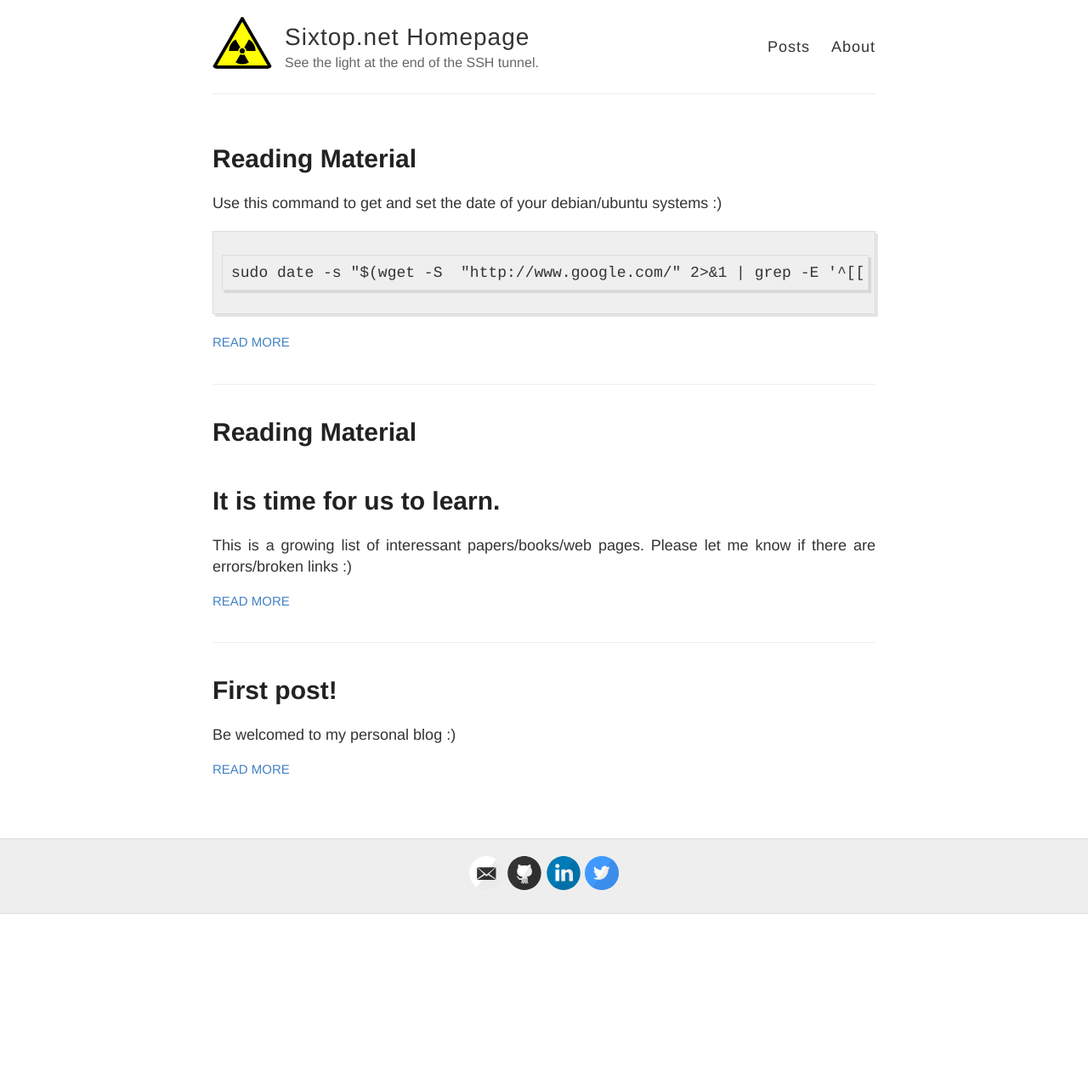
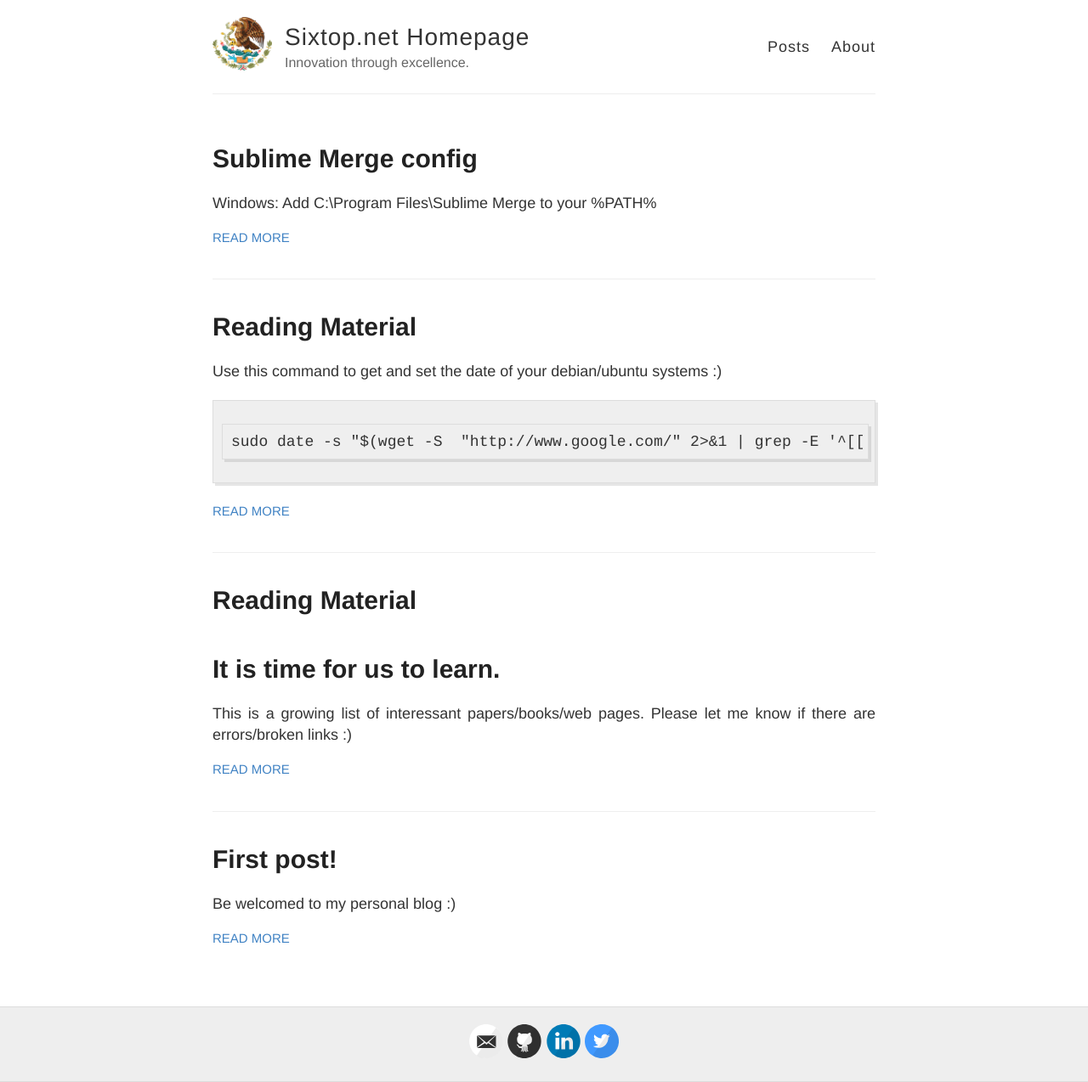
Before and after one commit to sixtop/sixtop.github.io, a Jekyll site: the page built from posts.html, in a window 1280 px wide. Shown: the whole page at 85% size. Built offline with Jekyll 4.4.1, drawn with Linux system fonts in a browser that asks for light colours; before the commit the page ends 1076 px from its top, so only the background shows below that.

Commit message:
September 3 update

````diff
--- a/_config.yml
+++ b/_config.yml
@@ -6,10 +6,10 @@
 name: Sixtop.net Homepage
 
 # Short bio or description (displayed in the header)
-description: See the light at the end of the SSH tunnel.
+description: Innovation through excellence.
 
 # URL of your avatar or profile pic (you could use your GitHub profile pic)
-avatar: /images/warning.jpg
+avatar: /images/Mexico_coat_of_arms.png
 
 #
 # Flags below are optional
@@ -41,7 +41,7 @@ google_analytics: UA-87402221-1
 
 # Your website URL (e.g. http://barryclark.github.io or http://www.barryclark.co)
 # Used for Sitemap.xml and your RSS feed
-url: http://sixtop.net
+url: https://sixtop.net
 
 # If you're hosting your site at a Project repository on GitHub pages
 # (http://yourusername.github.io/repository-name)
--- /dev/null
+++ b/_posts/2019-09-03-Sublime merge.md
@@ -0,0 +1,18 @@
+---
+layout: post
+title: Sublime Merge config
+comments: false
+---
+
+Windows: Add C:\Program Files\Sublime Merge to your %PATH%
+
+After configuring smerge using the instructions above, run the following from the repository directory:
+```bash
+git config mergetool.smerge.cmd 'smerge mergetool "$BASE" "$LOCAL" "$REMOTE" -o "$MERGED"'
+git config mergetool.smerge.trustExitCode true
+git config merge.tool smerge
+```
+
+Best regards,
+
+Victor
````
Also changed, not shown: _posts/2017-11-21-Reading material.md (+1 -1 lines), index.md (+0 -4 lines), images/Mexico_coat_of_arms.png (added), images/warning-logo.png (deleted), images/warning.jpg (deleted).
